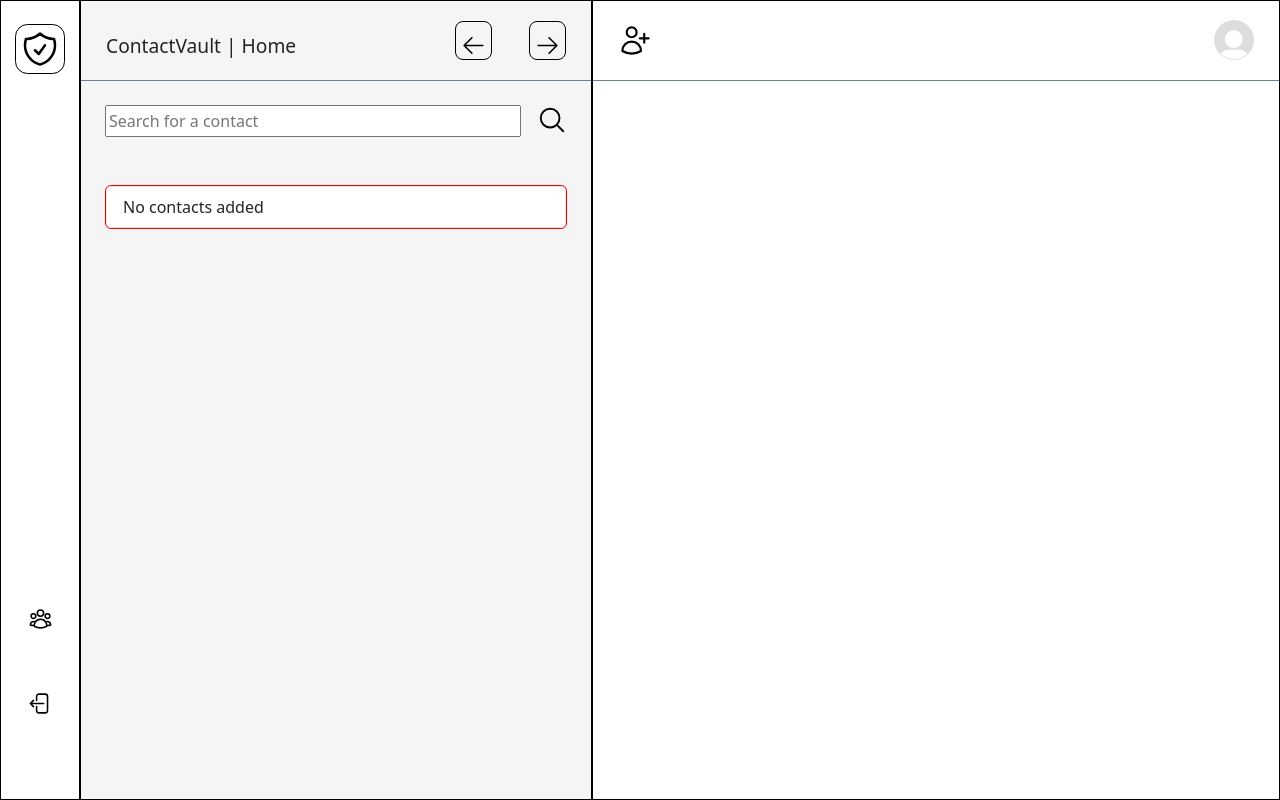
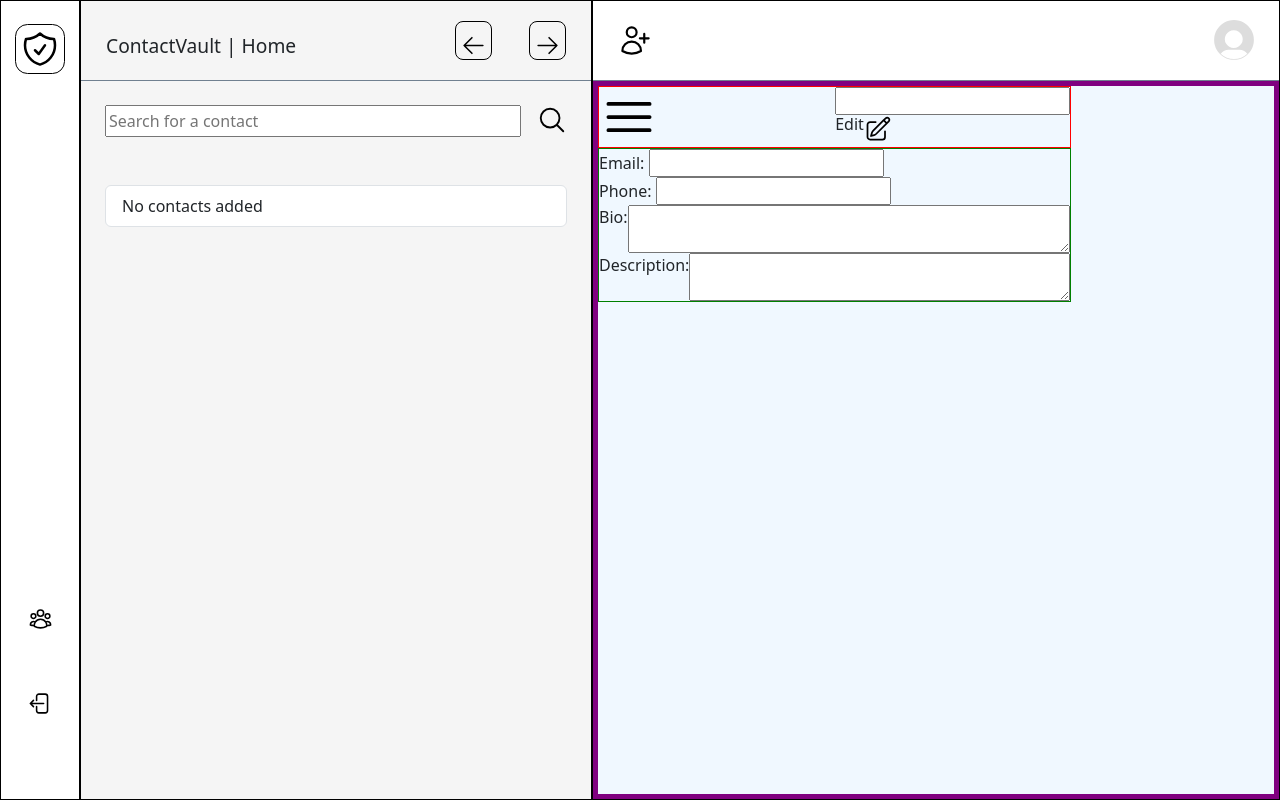
Before and after one commit to KaziAmin110/ContactVault, a PHP site: page /app/src/contacts-page/index.html in a window 1280 px wide. Run offline with PHP 8.4, Linux system fonts and the light colour scheme; some libraries are stand-ins or nearby versions.

Commit message:
Added Contact Description Section

```diff
--- a/app/src/contacts-page/contacts.js
+++ b/app/src/contacts-page/contacts.js
@@ -82,11 +82,10 @@ function clearContactDetails() {
     document.getElementById('contact-phone').value = '';
     document.getElementById('contact-avatar').src = '';
     document.getElementById('contact-bio').value = '';
-    document.getElementById('contact-linkedin').value = '';
     document.getElementById('contact-details').style.display = 'none';
 }
 
-function selectContact(element, firstname, lastname, email, phone, avatar, bio, linkedin) {
+function selectContact(element, firstname, lastname, email, phone, avatar, bio, description) {
     if (isEditing) {
         alert("Please save your changes before selecting another profile.");
         return;
@@ -97,18 +96,19 @@ function selectContact(element, firstname, lastname, email, phone, avatar, bio,
 
     element.classList.add('selected');
 
-    showContactDetails(firstname, lastname, email, phone, avatar, bio, linkedin);
+    showContactDetails(firstname, lastname, email, phone, avatar, bio, description);
 }
 
-function showContactDetails(firstname, lastname, email, phone, avatar, bio, linkedin) {
+function showContactDetails(firstname, lastname, email, phone, avatar, bio, description) {
     document.getElementById('contact-name').value = firstname + ' ' + lastname;
     document.getElementById('contact-email').value = email;
     document.getElementById('contact-phone').value = phone;
     document.getElementById('contact-avatar').src = avatar;
     document.getElementById('contact-bio').value = bio;
-    document.getElementById('contact-linkedin').value = linkedin;
+    document.getElementById('contact-descriptionInfo').value = description;
     document.getElementById('contact-details').style.display = 'block';
     adjustTextareaHeight(document.getElementById('contact-bio'));
+    adjustTextareaHeight(document.getElementById("contact-description"));
 }
 
 function modifySelected() {
@@ -159,7 +159,7 @@ function updatContactToDatabase(){
         email_address: document.getElementById('contact-email').value,
         avatar_url:"https://thispersondoesnotexist.com/" ,
         bio: document.getElementById('contact-bio').value,
-        description: document.getElementById('contact-linkedin').value
+        description: document.getElementById('contact-description').value
     };
         //avatar_url: contact_avatar ,
         //phone: contact_phone
--- a/app/src/contacts-page/index.html
+++ b/app/src/contacts-page/index.html
@@ -87,6 +87,52 @@
                 <img src="contact-images/Default_pfp.svg" alt="Default Profile Picture Image" class="profile-image">
             </a>
         </div>
+
+        <div class="contact-description-header" id="contact-details" style="display: block;">
+            <div class="contact-desc-container">
+                <div class="contact-header">
+                    <img src="contact-images/toggle.svg" alt="Profile Picture" class="avatar-large" id="contact-avatar">
+                    <div class="contact-header-edit">
+                        <input type="text" id="contact-name" class="editable-field" readonly>
+                        <button class="btn-primary d-flex edit-btn" onclick="modifySelected()">
+                            <h6 class="d-inline">Edit</h6>
+                            <img src="contact-images/edit.svg" alt="Edit" class="edit-icon">
+                        </button>
+                    </div>
+                </div>
+                <div class="contact-body">
+                    <div id="display-mode">
+
+                        <div class="email">
+                            <label for="contact-email">Email:</label>
+                            <input type="text" id="contact-email" class="editable-field" readonly>
+                        </div>
+
+                        <div class="phone">
+                            <label for="contact-phone">Phone:</label>
+                            <input type="text" id="contact-phone" class="editable-field" readonly>
+                        </div>
+
+                        <div class="bio d-flex">
+                            <label for="contact-bio">Bio: </label>
+                            <textarea id="contact-bio" class="editable-field bio-field" rows="2" cols="60"
+                                readonly></textarea>
+                        </div>
+
+                        <div class="description d-flex">
+                            <label for="contact-descriptionInfo">Description: </label>
+                            <textarea id="contact-descriptionInfo" class="editable-field description-field" rows="2" cols="60"
+                                readonly></textarea>
+                        </div>
+
+
+                    </div>
+                    <button class="btn btn-primary save-button" onclick="saveContactDetails()"
+                        style="display: none;">Save</button>
+                </div>
+            </div>
+        </div>
+
     </section>
     <!-- Contact Description Section End -->
 
@@ -126,7 +172,7 @@
                         </div>
                         <div class="form-group">
                             <label for="new-contact-avatar">Profile Picture</label>
-                            <input type="file" class="form-control-file" id="new-contact-avatar" required>
+                            <input type="file" class="form-control-file d-block" id="new-contact-avatar" required>
                             <div class="invalid-feedback">A profile picture is required.</div>
                         </div>
                         <div class="form-group">
--- a/app/src/css/contacts.css
+++ b/app/src/css/contacts.css
@@ -148,7 +148,8 @@ body {
 /* Contacts List End */
 .contact-description {
     flex: 1;
-
+    display: flex;
+    flex-direction: column;
     border: 1px solid black;
 
 
@@ -232,7 +233,6 @@ body {
     display: flex;
     margin: 1.5rem;
     justify-content: center;
-    border: 1px solid red;
     gap: 1rem;
 }
 
@@ -255,3 +255,45 @@ body {
     border-radius: 50%;
     object-fit: cover;
 }
+
+.avatar-large {
+    width: 60px;
+    height: 60px;
+    border-radius: 50%;
+    object-fit: cover;
+}
+
+.selected {
+    border: 1px solid green;
+}
+
+.contact-description-header {
+    display: flex;
+    background-color: aliceblue;
+    flex: 1;
+    border: 5px solid purple;
+
+    justify-content: center;
+    align-items: center;
+}
+
+.contact-desc-container {
+    display: flex;
+    flex-direction: column;
+    flex: 1;
+
+    width: 70%;
+    height: 60%;
+}
+
+.contact-header {
+    display: flex;
+    justify-content: space-between;
+    border: 1px solid red;
+}
+
+.contact-body {
+    display: flex;
+    flex-direction: column;
+    border: 1px solid green;
+}
```
